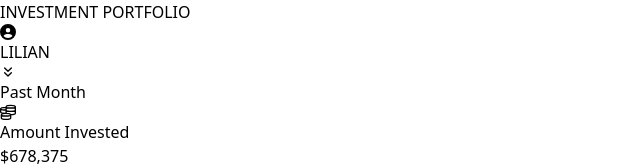
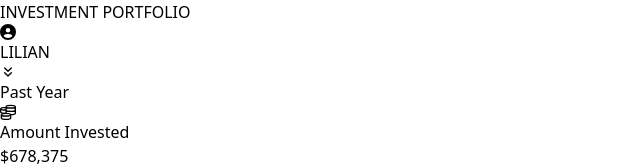
Before and after one commit to weretyty/tptpp, a React (Vite) app: page / in a window 1280 px wide. Shown: the top 167 px of the page, without its empty margins (0-640 px from the left). Built offline with nearby package versions, Linux system fonts and the light colour scheme.

Commit message:
made updates

```diff
--- a/src/components/Inv.tsx
+++ b/src/components/Inv.tsx
@@ -24,7 +24,7 @@ const Inv = () => {
       <div className="px-6 mt-4">
         <div className="w-[130px] h-[40px] flex items-center gap-2 justify-center rounded-full bg-white shadow-sm">
           <FiChevronsDown className="text-slate-700 "/>
-          <p className="text-slate-700 text-[16px]">Past Month</p>
+          <p className="text-slate-700 text-[16px]">Past Year</p>
         </div>
       </div>
 
```
